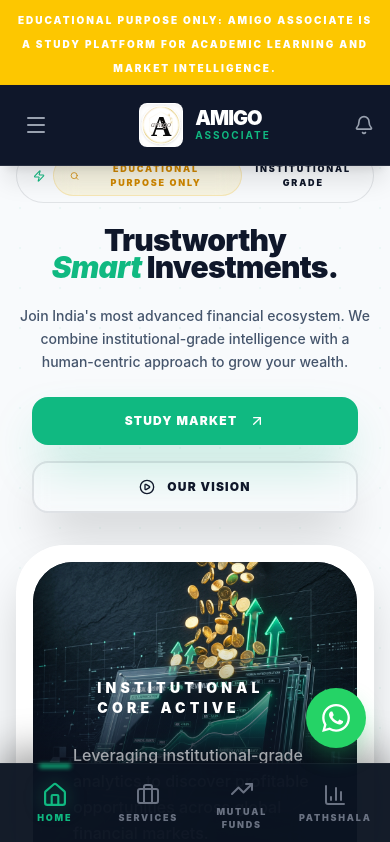
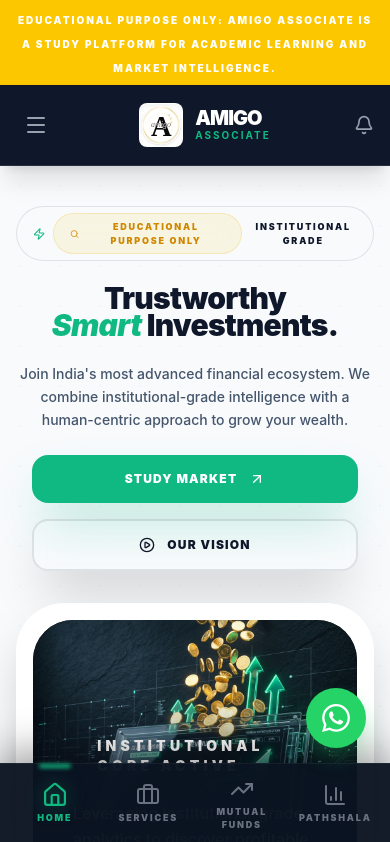
Before and after one commit to amigoassociate07/Amigo-, a React (Vite) app: page / in a window 390 px wide. Shown: the top 842 px of the page. Built offline with nearby package versions, Linux system fonts and the light colour scheme.

Commit message:
Fix mobile header overlap by using sticky positioning

```diff
--- a/src/components/Layout.jsx
+++ b/src/components/Layout.jsx
@@ -16,9 +16,9 @@ const Layout = ({ children, onHomeClick, onServicesClick, onPortfolioClick, onCa
     }, []);
 
     return (
-        <div className="min-h-screen flex flex-col bg-corex-gray overflow-x-hidden w-full">
+        <div className="min-h-screen flex flex-col bg-corex-gray w-full">
             {activePage !== 'admin' && (
-                <div className="fixed top-0 left-0 right-0 w-full z-50">
+                <div className="sticky top-0 left-0 right-0 w-full z-50">
                     <div className={`bg-yellow-400 px-4 text-center border-b border-yellow-500/20 overflow-hidden transition-all duration-300 ${isScrolled ? 'max-h-0 py-0 opacity-0 md:max-h-[100px] md:py-1.5 md:opacity-100' : 'max-h-[100px] py-1.5 opacity-100'}`}>
                         <span className="text-[10px] font-black uppercase tracking-[0.2em] text-white">
                             Educational Purpose Only: Amigo Associate is a study platform for academic learning and market intelligence.
@@ -38,7 +38,7 @@ const Layout = ({ children, onHomeClick, onServicesClick, onPortfolioClick, onCa
                 </div>
             )}
 
-            <main className={`flex-grow ${activePage !== 'admin' ? 'pt-[108px]' : ''}`}>
+            <main className="flex-grow">
                 {children}
             </main>
             {activePage !== 'admin' && (
```
